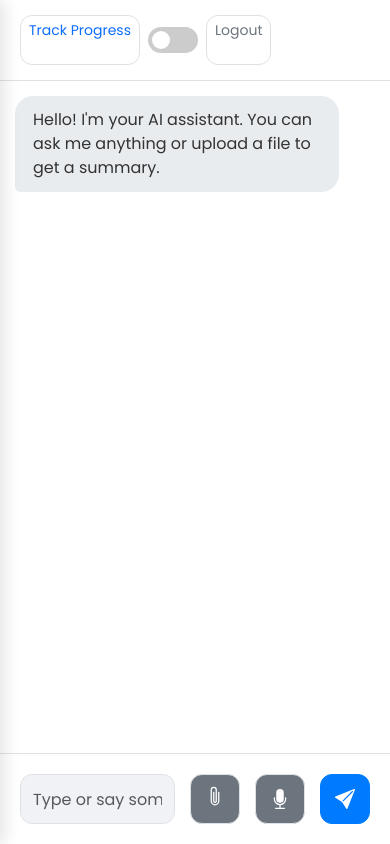
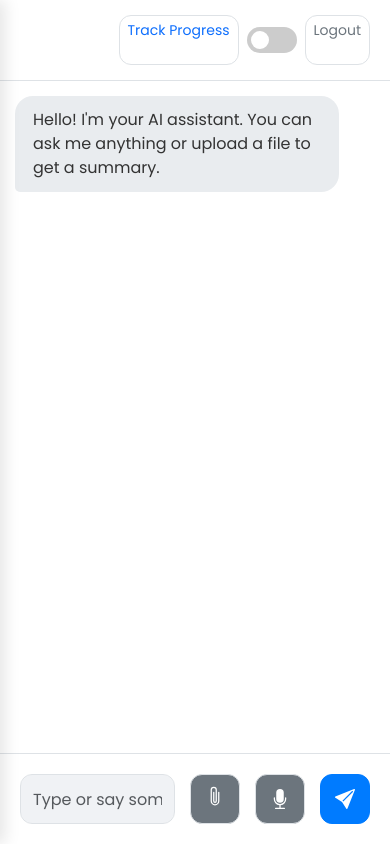
Before and after one commit to adityapethe15/AI-Powered-Chatbot-Flask-LLM-Integration-Dashboard, a Flask app: page / in a window 390 px wide. Run offline with Flask 3, Linux system fonts and the light colour scheme; the visitor is signed in with stand-in values (Sample User, id 1); data that the repository does not hold is empty; some libraries are stand-ins or nearby versions.

Commit message:
Final fix for mobile responsive layout

```diff
--- a/static/style.css
+++ b/static/style.css
@@ -115,7 +115,7 @@ input:checked + .slider:before { transform: translateX(24px); }
 @keyframes bounce { 0%, 80%, 100% { transform: scale(0); } 40% { transform: scale(1.0); } }
 @keyframes pulse { 0% { box-shadow: 0 0 0 0 rgba(0, 123, 255, 0.4); } 70% { box-shadow: 0 0 0 10px rgba(0, 123, 255, 0); } 100% { box-shadow: 0 0 0 0 rgba(0, 123, 255, 0); } }
 
-/* --- Responsive Design --- */
+/* --- Responsive Design (Original for tablets) --- */
 @media (max-width: 992px) {
     .sidebar { position: absolute; left: -300px; z-index: 1000; height: 100%; background: var(--chat-bg); box-shadow: 5px 0 15px rgba(0,0,0,0.1); }
     body { height: 100vh; padding: 0; }
@@ -137,8 +137,15 @@ input:checked + .slider:before { transform: translateX(24px); }
     }
 
     /* Fix the chat header layout */
+    .chat-header {
+        flex-wrap: wrap; /* Allow header items to wrap to a new line */
+        gap: 10px;
+    }
     .chat-header .header-controls {
         gap: 8px; /* Reduce gap between buttons */
+        flex-wrap: wrap; /* Allow buttons to wrap */
+        justify-content: flex-end; /* Align buttons to the right */
+        width: 100%; /* Take full width to allow proper alignment */
     }
     .chat-header .username-display {
         display: none; /* Hide the "Welcome" text on small screens to save space */
```
